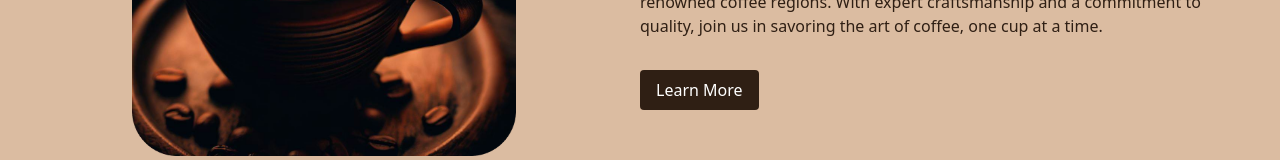
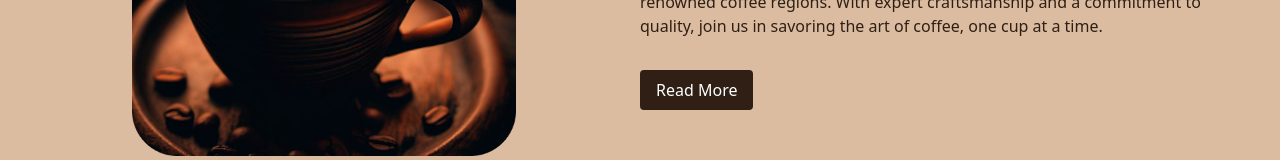
Before and after one commit to ussyalfaks/coffeesite, a React (Vite) app in the folder coffee/: page / in a window 1280 px wide. Shown: the part 568-728 px from the top of the page. Built offline with nearby package versions, Linux system fonts and the light colour scheme; a web font is replaced by a local one.

Commit message:
Read more

```diff
--- a/coffee/src/components/Aboutus.jsx
+++ b/coffee/src/components/Aboutus.jsx
@@ -32,7 +32,7 @@ const Aboutus = () => {
             </p>
           </div>
           <button className="bg-[#2F1F14] text-white px-4 py-2 rounded">
-            Learn More
+            Read More
           </button>
         </div>
 
--- a/coffee/src/components/Footer.jsx
+++ b/coffee/src/components/Footer.jsx
@@ -39,6 +39,7 @@ const Footer = () => {
         <p> (08) 400 2000</p>
         <p> coffeeborcelle@gmail.com</p>
       </div>
+
     </div>
   );
 };
```
